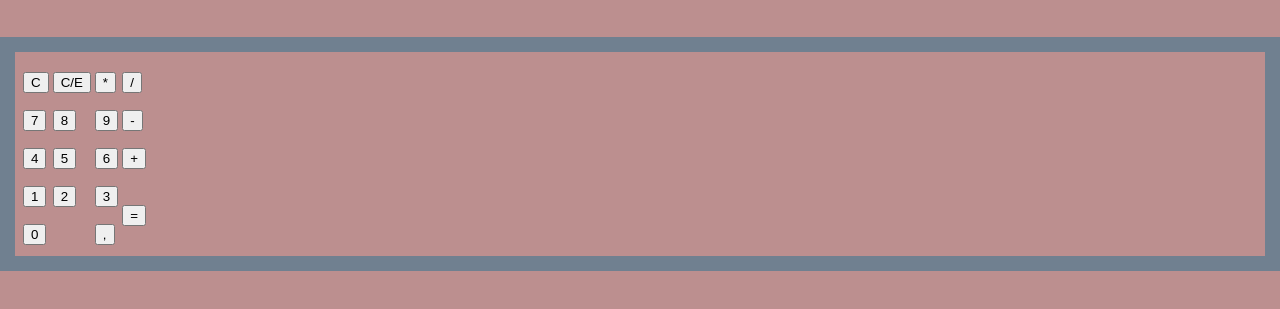
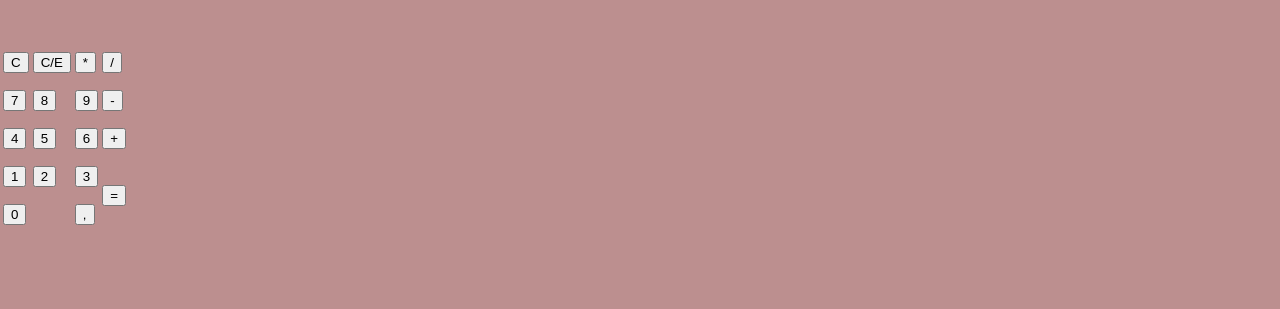
Before and after one commit to MarinaBuslaeva/Calculator, a plain HTML site: page index.html in a window 1280 px wide. Shown: the part 247-556 px from the top of the page. Drawn offline with Linux system fonts and the light colour scheme.

Commit message:
Update index.css

```diff
--- a/index.css
+++ b/index.css
@@ -11,7 +11,4 @@ body {
 }
 
 #reticulum {
-    margin: auto;
-    border: 15px solid rgb(112, 128, 144);
-    padding: 5px;
 }
```
